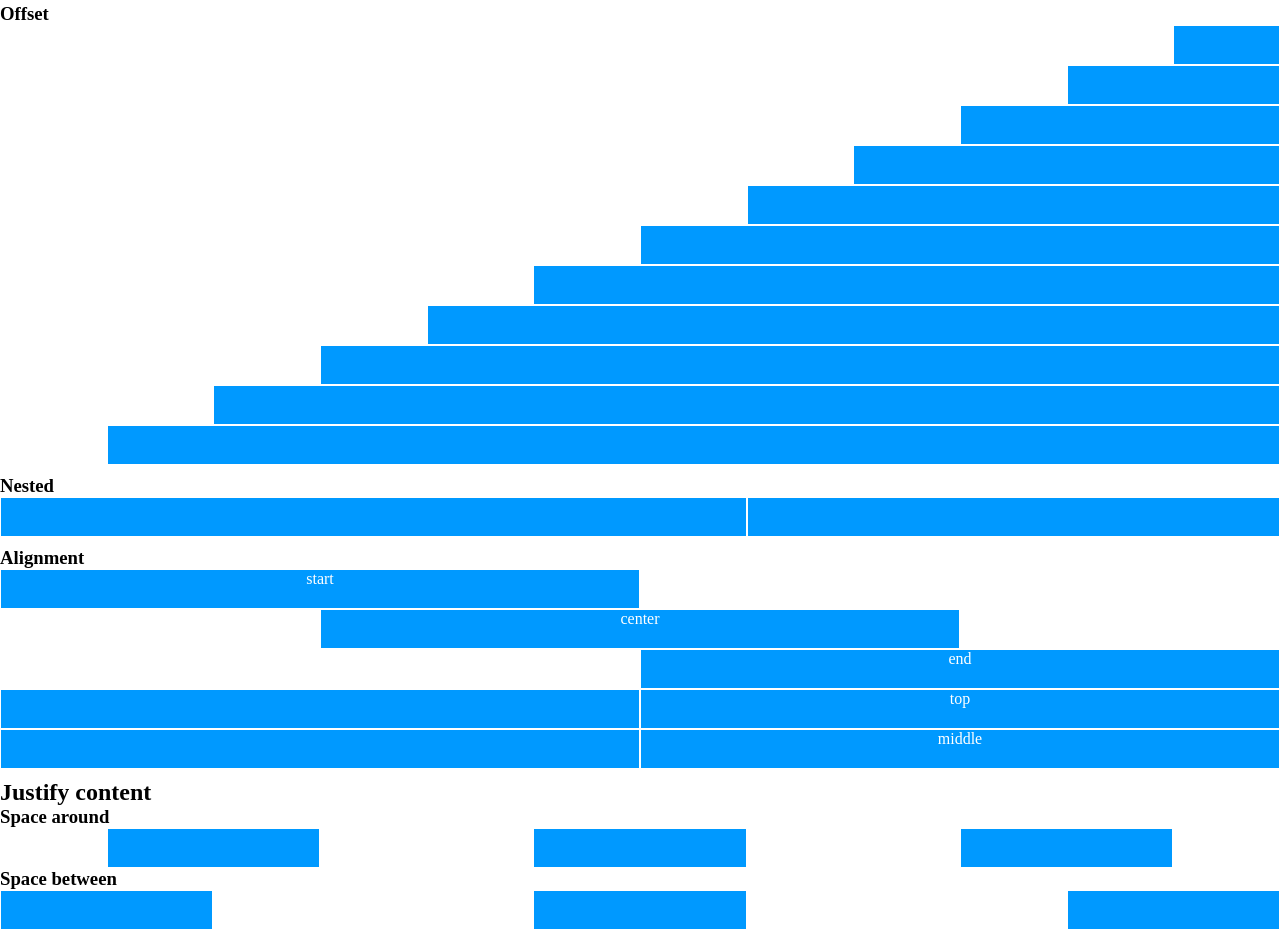
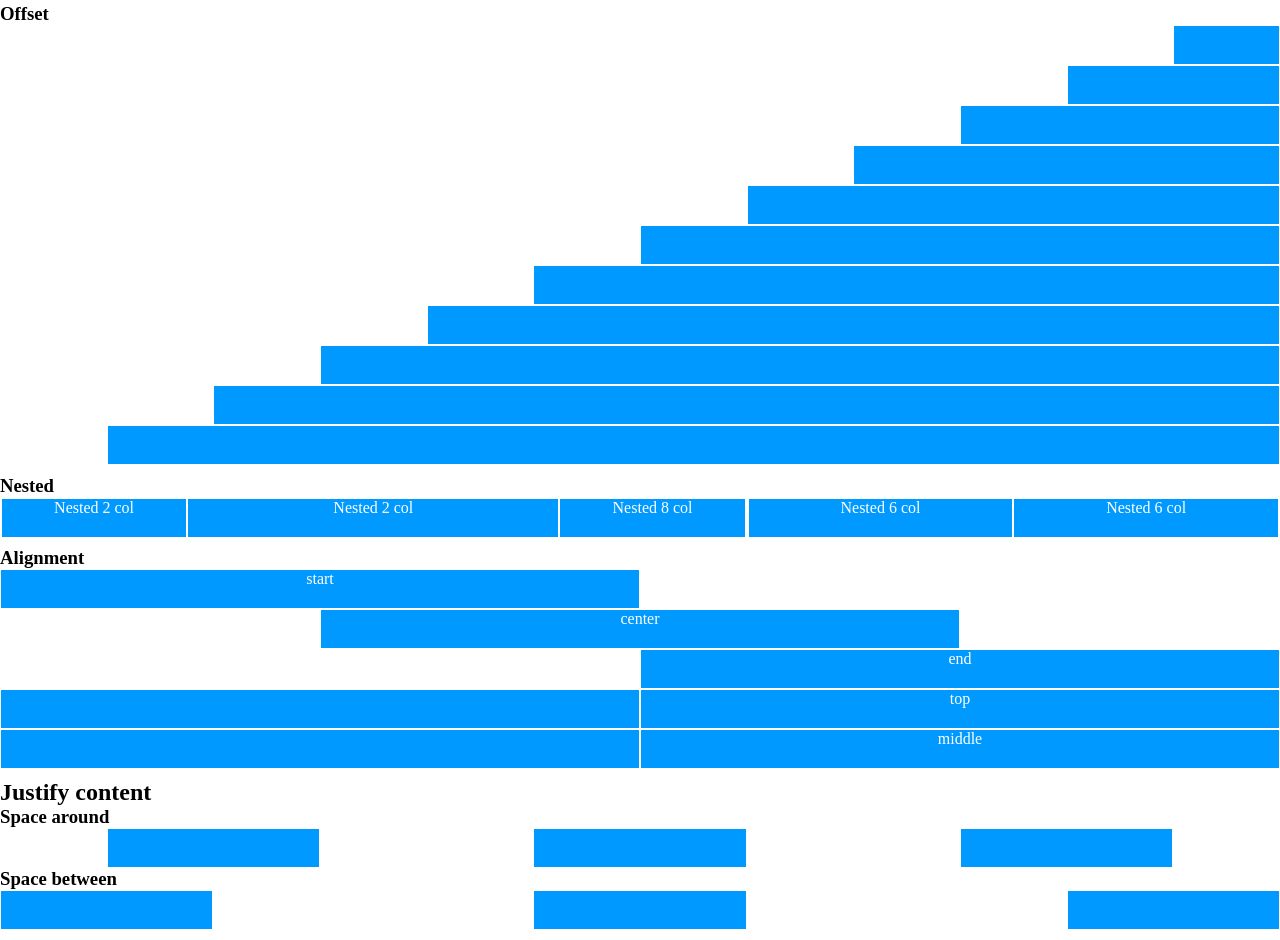
Before and after one commit to nadiaf85/html-css-12bool, a plain HTML site: page index.html in a window 1280 px wide. Shown: the part 565-1505 px from the top of the page. Drawn offline with Linux system fonts and the light colour scheme.

Commit message:
quasi finito

```diff
--- a/css/style.css
+++ b/css/style.css
@@ -50,6 +50,7 @@
     height: 100%;
 }
 
+
 .container5 .center{
     justify-content: center;
 }
--- a/index.html
+++ b/index.html
@@ -123,8 +123,19 @@
     <div class="container4">
         <h3>Nested</h3>
         <div class="row">
-            <div class="col-7"></div>
-            <div class="col-5"></div>
+            <div class="col-7">
+                <div class="row">
+                    <div class="col-3">Nested 2 col</div>
+                    <div class="col-6">Nested 2 col</div>
+                    <div class="col-3">Nested 8 col</div>
+                </div>
+            </div>
+            <div class="col-5">
+                <div class="row">
+                    <div class="col-6">Nested 6 col</div>
+                    <div class="col-6">Nested 6 col</div>
+                </div>
+            </div>
         </div>
     </div>
 
```
